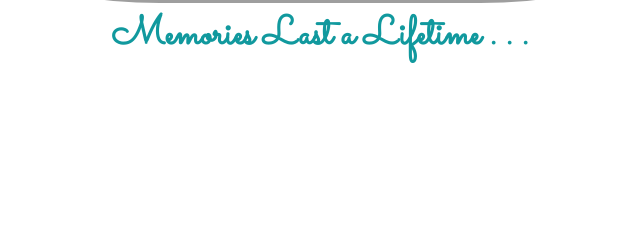
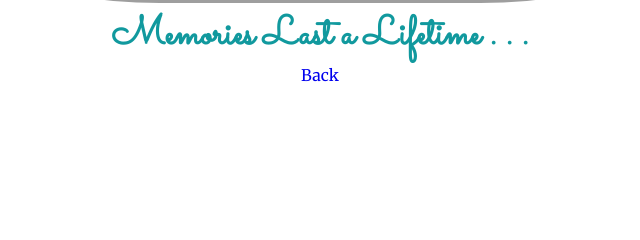
Before and after one commit to ThanHtikeSoe-2021/familygallery, a plain HTML site: page tripsrecord.html in a window 1280 px wide. Shown: the part 447-687 px from the top of the page, 320-960 px from the left. Drawn offline with Linux system fonts and the light colour scheme; grey boxes are pictures that could not be loaded.

Commit message:
Update tripsrecord.html

```diff
--- a/tripsrecord.html
+++ b/tripsrecord.html
@@ -17,7 +17,7 @@
       <img class="header_image" src="https://media1.tenor.com/images/dcd1fb0f995baa4d2a4a9be54a590856/tenor.gif?itemid=17915550"alt="background Image">
       <h4 class="intro">Memories Last a Lifetime . . . </h4>
   </div>
-
+<a href="index.html" class="classname">Back</a>
 
   <div class="middle-container">
     <div class="profile">
```
